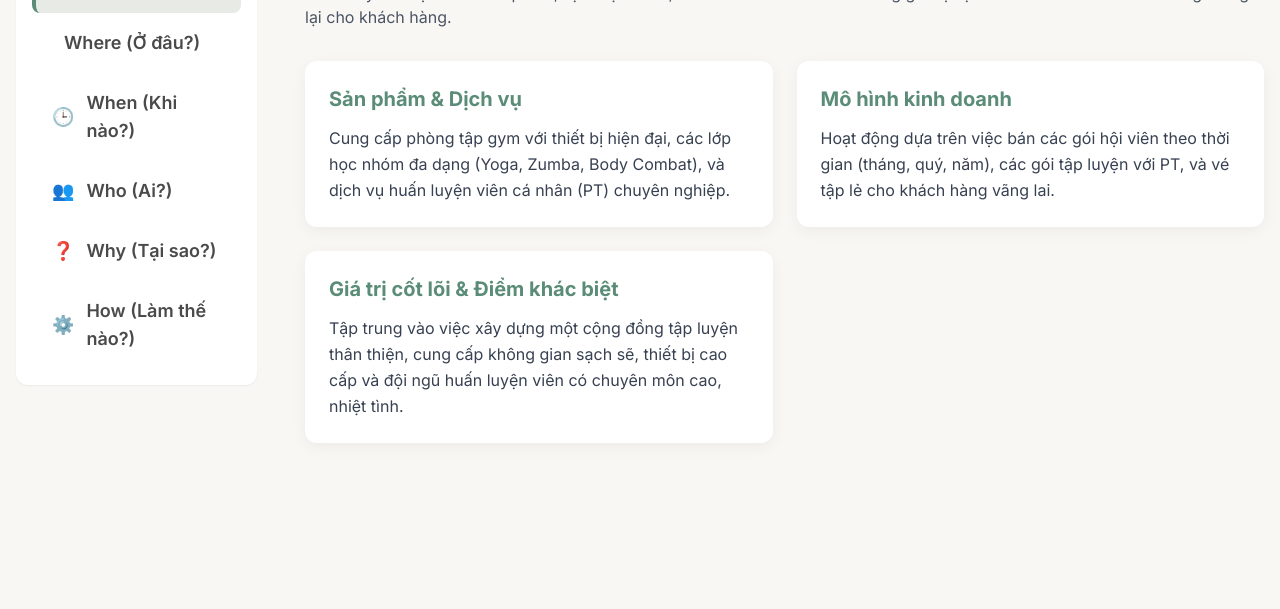
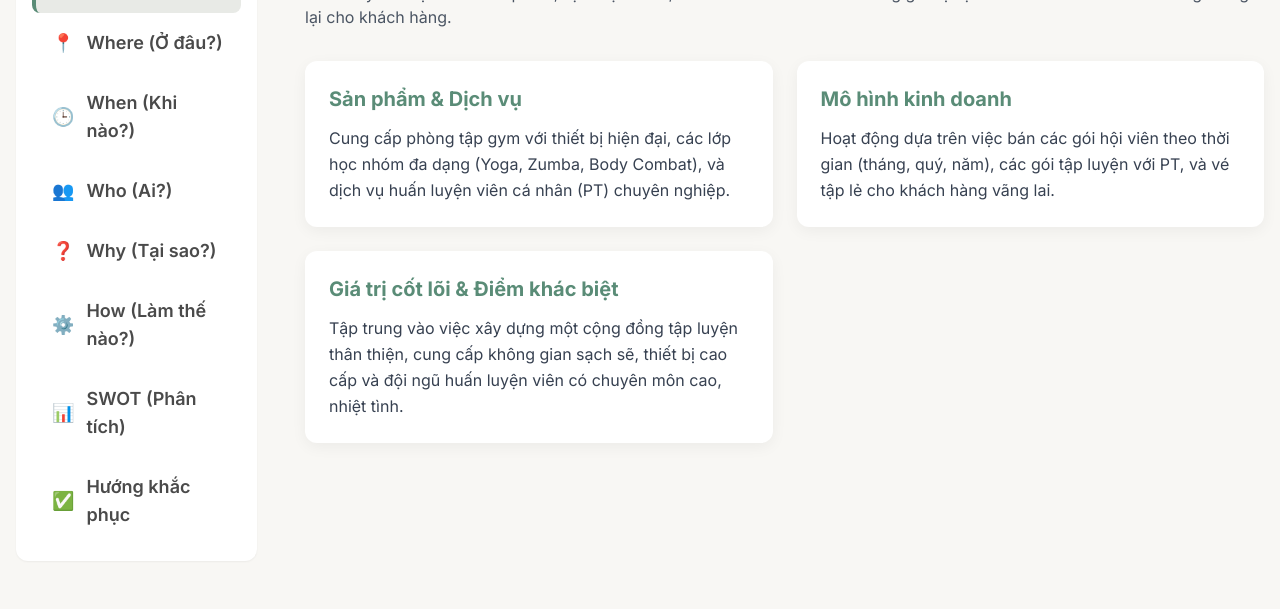
Before and after one commit to Zuenne/Zuen-ne, a plain HTML site: page index.html in a window 1280 px wide. Shown: the part 259-868 px from the top of the page. Before the commit the page ends 800 px from the top, so only its background shows below. Drawn offline with nearby package versions, Linux system fonts and the light colour scheme.

Commit message:
Update index.html

```diff
--- a/index.html
+++ b/index.html
@@ -56,7 +56,7 @@
 <body class="antialiased">
     <div class="container mx-auto px-4 py-8 md:py-12">
         <header class="text-center mb-10 md:mb-16">
-            <h1 class="text-3xl md:text-5xl font-bold text-[#2D463B]">Phân tích 5W1H</h1>
+            <h1 class="text-3xl md:text-5xl font-bold text-[#2D463B]">Phân tích 5W1H & SWOT</h1>
             <p class="text-lg md:text-xl mt-2 text-gray-600">Life Fitness Đà Nẵng</p>
         </header>
 
@@ -82,7 +82,7 @@
                 ]
             },
             where: {
-                icon: ' ',
+                icon: '📍',
                 title: 'Where (Ở đâu?)',
                 intro: 'Khám phá vị trí địa lý, thị trường mục tiêu và các kênh mà Life Fitness Đà Nẵng sử dụng để tiếp cận và tương tác với khách hàng.',
                 points: [
@@ -130,6 +130,30 @@
                     { title: 'Cách thức vận hành', content: 'Quản lý hoạt động hàng ngày của phòng tập, bảo trì thiết bị định kỳ, sắp xếp lịch làm việc cho nhân viên và PT, đảm bảo chất lượng dịch vụ luôn ở mức cao.' },
                     { title: 'Chiến lược tiếp thị & Bán hàng', content: 'Sử dụng mạnh mẽ các kênh truyền thông xã hội (Facebook, Instagram) để quảng bá hình ảnh, chạy quảng cáo, tung ra các gói ưu đãi, và tổ chức các sự kiện trải nghiệm để thu hút khách hàng mới.' },
                     { title: 'Quy trình cung cấp dịch vụ', content: 'Khách hàng được tư vấn kỹ lưỡng về các gói tập và dịch vụ phù hợp. Quy trình thanh toán và kích hoạt thẻ hội viên nhanh chóng. Cung cấp sự hỗ trợ liên tục trong quá trình tập luyện.' },
+                ]
+            },
+            swot: {
+                icon: '📊',
+                title: 'SWOT (Phân tích)',
+                intro: 'Phân tích SWOT (Strengths, Weaknesses, Opportunities, Threats) giúp đánh giá toàn diện vị thế và tiềm năng phát triển của Life Fitness Đà Nẵng.',
+                points: [
+                    { title: 'Strengths (Điểm mạnh)', content: 'Vị trí đắc địa tại trung tâm, thiết bị hiện đại và đa dạng, đội ngũ PT chuyên nghiệp và nhiệt tình, không gian sạch sẽ thoáng đãng, mở cửa 24/7.' },
+                    { title: 'Weaknesses (Điểm yếu)', content: 'Mức độ nhận diện thương hiệu ban đầu còn thấp so với các chuỗi lớn, chi phí hội viên có thể cao hơn một số phòng gym nhỏ khác, chưa có ứng dụng di động riêng.' },
+                    { title: 'Opportunities (Cơ hội)', content: 'Nhu cầu tập luyện và nâng cao sức khỏe ngày càng tăng tại Đà Nẵng, xu hướng lối sống lành mạnh được đẩy mạnh, khả năng hợp tác với các doanh nghiệp, tổ chức địa phương.' },
+                    { title: 'Threats (Thách thức)', content: 'Cạnh tranh gay gắt từ các phòng gym đã có thương hiệu và các trung tâm mới, biến động kinh tế ảnh hưởng đến chi tiêu cho dịch vụ giải trí/sức khỏe, dịch bệnh có thể ảnh hưởng đến hoạt động.' },
+                ]
+            },
+            solution: {
+                icon: '✅',
+                title: 'Hướng khắc phục',
+                intro: 'Dựa trên phân tích SWOT, đây là các đề xuất chiến lược để phát huy điểm mạnh, khắc phục điểm yếu, tận dụng cơ hội và đối phó với thách thức của Life Fitness Đà Nẵng.',
+                points: [
+                    { title: 'Nâng cao nhận diện thương hiệu', content: 'Đẩy mạnh các chiến dịch marketing số trên Facebook, Instagram, TikTok. Hợp tác với các KOL/influencer về fitness tại Đà Nẵng để tăng độ phủ sóng. Tổ chức các sự kiện trải nghiệm miễn phí.' },
+                    { title: 'Đa dạng hóa gói hội viên & ưu đãi', content: 'Thiết kế các gói tập linh hoạt hơn (ví dụ: gói theo buổi, gói giờ thấp điểm) để phù hợp với nhiều đối tượng khách hàng. Triển khai chương trình ưu đãi cho nhóm, gia đình hoặc khách hàng thân thiết.' },
+                    { title: 'Phát triển ứng dụng di động', content: 'Đầu tư phát triển ứng dụng di động riêng để hội viên dễ dàng quản lý lịch tập, đặt lịch PT, theo dõi tiến độ, nhận thông báo khuyến mãi và tương tác với phòng tập.' },
+                    { title: 'Mở rộng dịch vụ & hợp tác', content: 'Xem xét mở rộng các dịch vụ bổ sung như tư vấn dinh dưỡng, vật lý trị liệu cơ bản. Tích cực tìm kiếm cơ hội hợp tác với các công ty, trường học, chung cư để cung cấp gói tập ưu đãi.' },
+                    { title: 'Tạo trải nghiệm khác biệt', content: 'Tổ chức các thử thách tập luyện, cuộc thi nội bộ để tăng tính gắn kết và động lực cho hội viên. Cải thiện dịch vụ chăm sóc khách hàng để tạo sự hài lòng vượt trội.' },
+                    { title: 'Xây dựng kế hoạch dự phòng', content: 'Chuẩn bị các kịch bản ứng phó với biến động kinh tế hoặc dịch bệnh (ví dụ: gói tập online, mở bán các thiết bị tập tại nhà) để duy trì hoạt động và doanh thu.' },
                 ]
             }
         };
@@ -247,7 +271,7 @@
                 });
                 navMenu.appendChild(navItem);
             });
-            renderContent('what');
+            renderContent('what'); // Hiển thị mục 'What' khi tải trang lần đầu
         }
 
         init();
```
